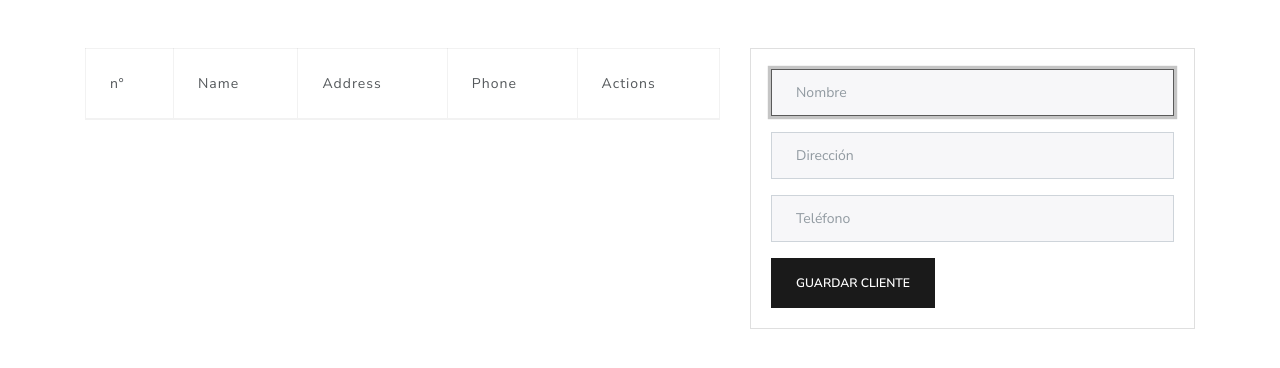
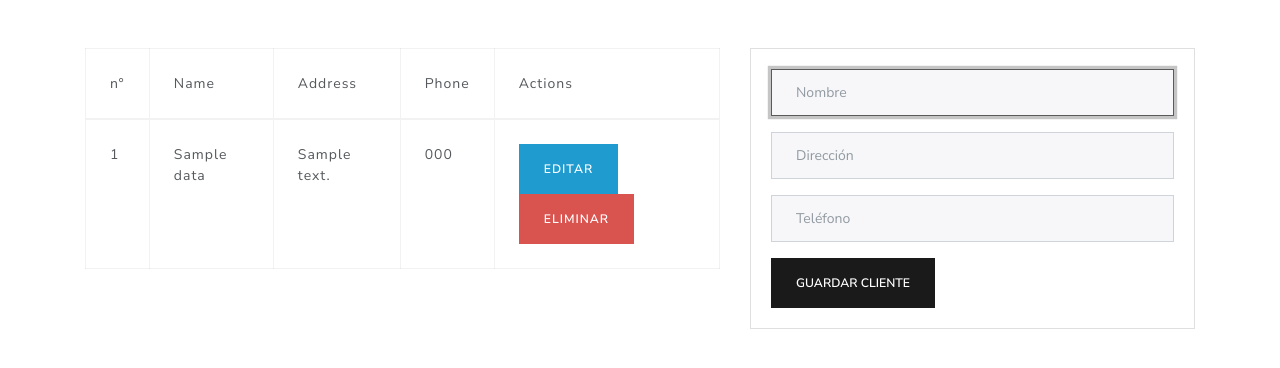
Before and after one commit to ErikGa25/nodejs, a Node project: template crud_nodejs/src/views/customers.ejs in a window 1280 px wide. Shown: the part 85-453 px from the top of the page. Run offline with Node 20 templates, Linux system fonts and the light colour scheme; the template is opened without the code that fills it: most values are stand-ins (such as "Sample title", 1, 10 or a date in 2020).

Commit message:
se modifico la estructura html

```diff
--- a/crud_nodejs/src/views/customers.ejs
+++ b/crud_nodejs/src/views/customers.ejs
@@ -13,6 +13,23 @@
                         <td>Actions</td>
                     </tr>
                 </thead>
+
+                <tbody>
+                    <% if(data) { %>
+                        <% for(let i = 0; i < data.length; i++) { %>
+                            <tr>
+                                <td><%= (i + 1) %></td>
+                                <td><%= data[i].name %></td>
+                                <td><%= data[i].address %></td>
+                                <td><%= data[i].phone %></td>
+                                <td>
+                                    <a href="/update/<%= data[i].id %>" class="btn btn-info">Editar</a>
+                                    <a href="/delete/<%= data[i].id %>" class="btn btn-danger">Eliminar</a>
+                                </td>
+                            </tr>
+                        <% } %>
+                    <% } %>
+                </tbody>
             </table>
         </div>
 
```
